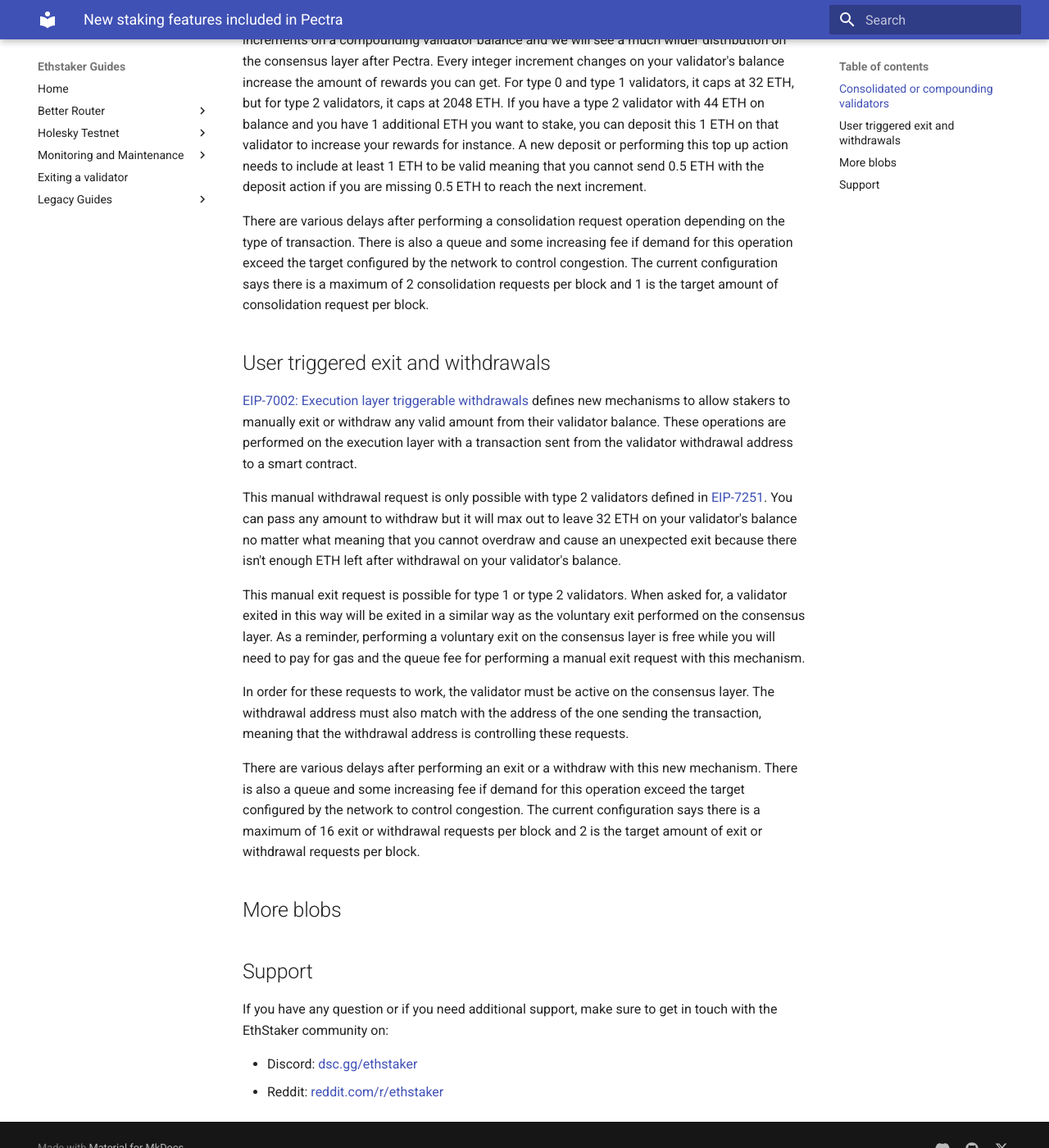
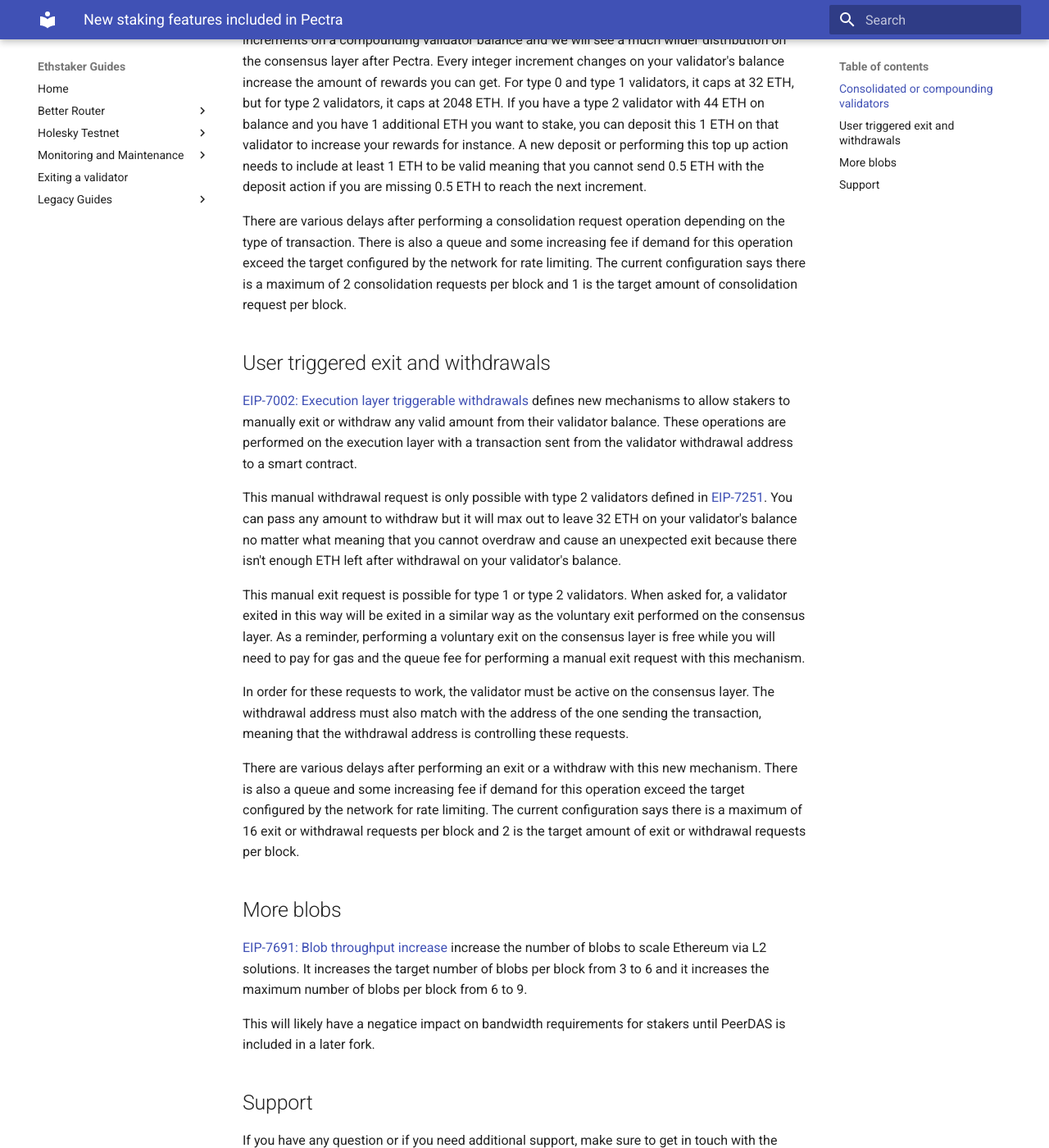
Before and after one commit to eth-educators/ethstaker-guides, an MkDocs documentation site: the page built from docs/pectra-features.md, in a window 1280 px wide and 1400 px high, scrolled down 1506 px. Shown: the whole window at 82% size. Built offline with MkDocs 1.6.1 and Material for MkDocs 9.7.7, drawn with Linux system fonts in a browser that asks for light colours.

Commit message:
Minor tweaks and blobs section.

```diff
--- a/docs/pectra-features.md
+++ b/docs/pectra-features.md
@@ -21,7 +21,7 @@ In order for this operation to work, the validators must be active on the consen
 
 It was always possible to deposit additional funds into an existing validator but with this new compounding validator type the top up action will likely become more commun. It used to be that 32 ETH was the only possible maximum effective ETH balance and most well-behaved validators' balance would be near 32 ETH. There will be a lot of different and desirable increments on a compounding validator balance and we will see a much wilder distribution on the consensus layer after Pectra. Every integer increment changes on your validator's balance increase the amount of rewards you can get. For type 0 and type 1 validators, it caps at 32 ETH, but for type 2 validators, it caps at 2048 ETH. If you have a type 2 validator with 44 ETH on balance and you have 1 additional ETH you want to stake, you can deposit this 1 ETH on that validator to increase your rewards for instance. A new deposit or performing this top up action needs to include at least 1 ETH to be valid meaning that you cannot send 0.5 ETH with the deposit action if you are missing 0.5 ETH to reach the next increment.
 
-There are various delays after performing a consolidation request operation depending on the type of transaction. There is also a queue and some increasing fee if demand for this operation exceed the target configured by the network to control congestion. The current configuration says there is a maximum of 2 consolidation requests per block and 1 is the target amount of consolidation request per block.
+There are various delays after performing a consolidation request operation depending on the type of transaction. There is also a queue and some increasing fee if demand for this operation exceed the target configured by the network for rate limiting. The current configuration says there is a maximum of 2 consolidation requests per block and 1 is the target amount of consolidation request per block.
 
 ## User triggered exit and withdrawals
 
@@ -33,9 +33,13 @@ This manual exit request is possible for type 1 or type 2 validators. When asked
 
 In order for these requests to work, the validator must be active on the consensus layer. The withdrawal address must also match with the address of the one sending the transaction, meaning that the withdrawal address is controlling these requests.
 
-There are various delays after performing an exit or a withdraw with this new mechanism. There is also a queue and some increasing fee if demand for this operation exceed the target configured by the network to control congestion. The current configuration says there is a maximum of 16 exit or withdrawal requests per block and 2 is the target amount of exit or withdrawal requests per block.
+There are various delays after performing an exit or a withdraw with this new mechanism. There is also a queue and some increasing fee if demand for this operation exceed the target configured by the network for rate limiting. The current configuration says there is a maximum of 16 exit or withdrawal requests per block and 2 is the target amount of exit or withdrawal requests per block.
 
 ## More blobs
+
+[EIP-7691: Blob throughput increase](https://eips.ethereum.org/EIPS/eip-7691) increase the number of blobs to scale Ethereum via L2 solutions. It increases the target number of blobs per block from 3 to 6 and it increases the maximum number of blobs per block from 6 to 9.
+
+This will likely have a negatice impact on bandwidth requirements for stakers until PeerDAS is included in a later fork.
 
 ## Support
 
```
